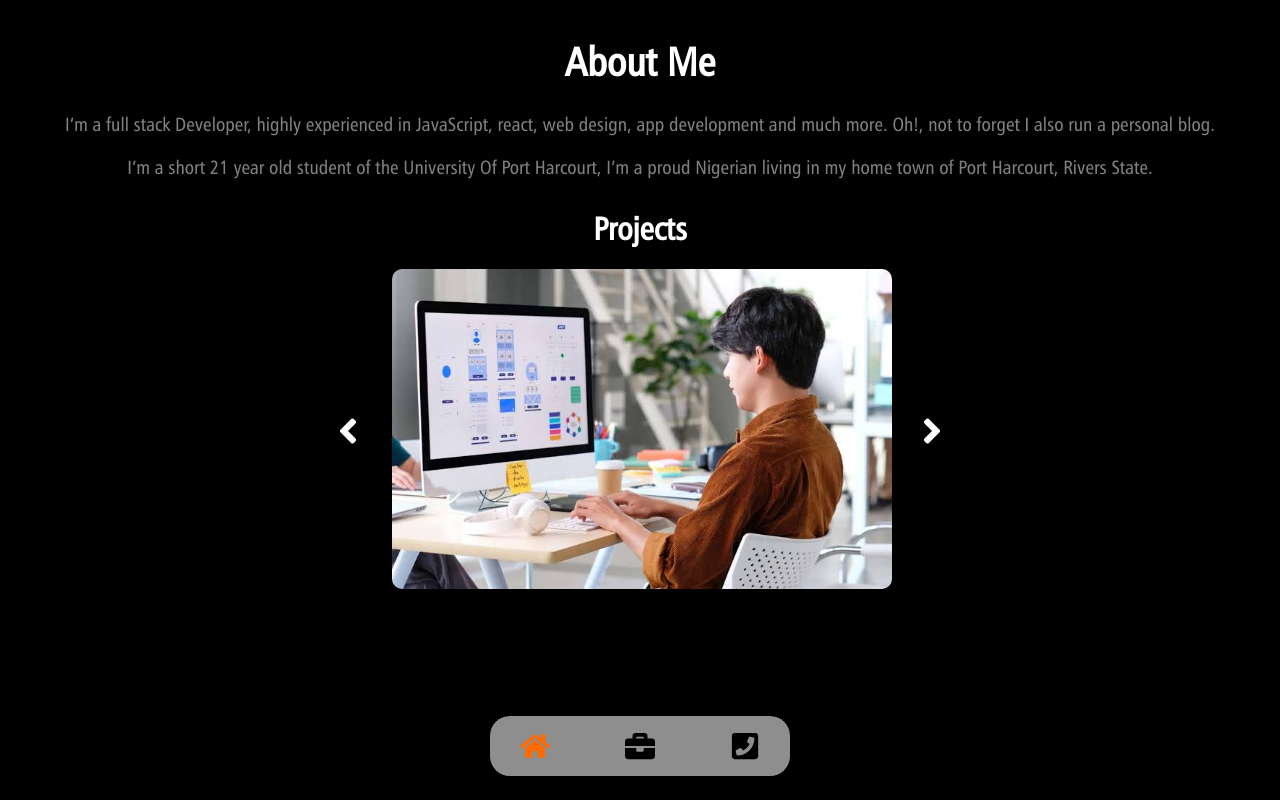
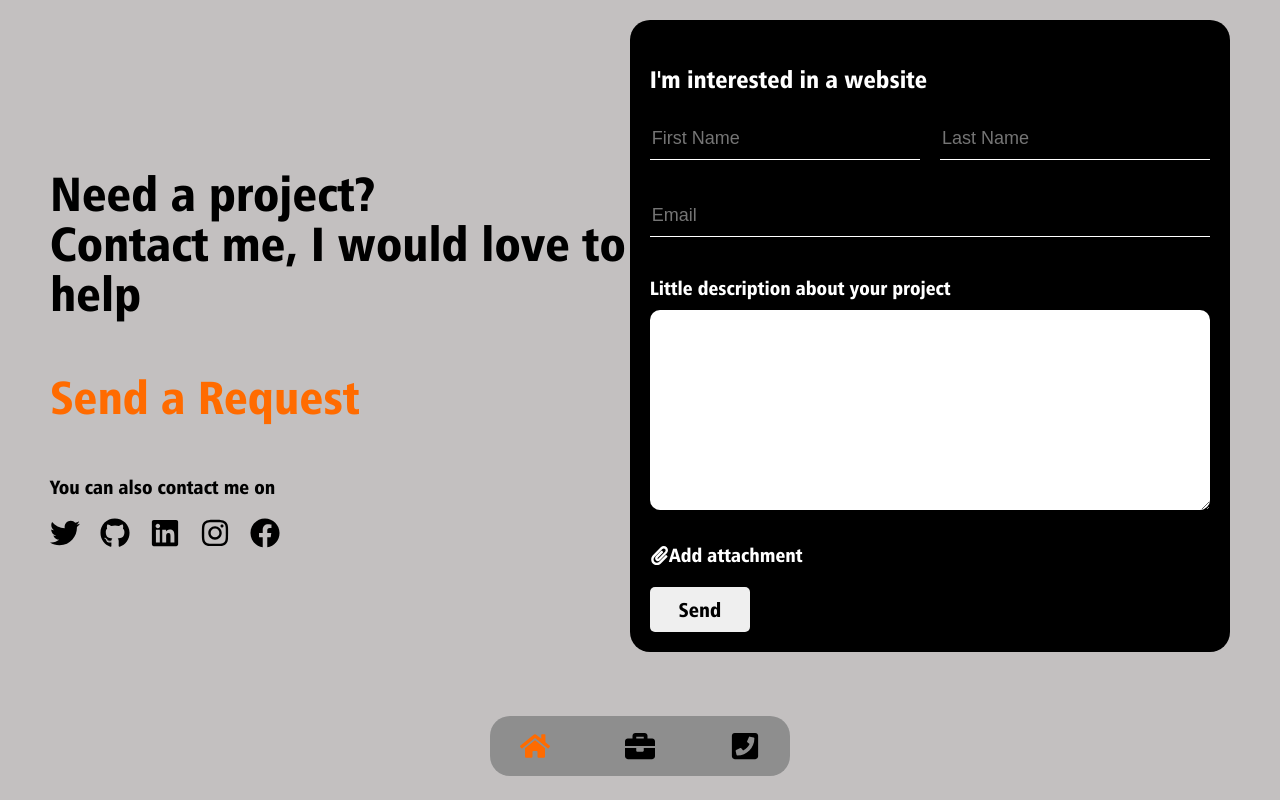
Before and after one commit to chosenvincent1/portfolio, a React (Create React App) app: page / in a window 1280 px wide. Built offline with nearby package versions, Linux system fonts and the light colour scheme.

Commit message:
Worked on the Contact Page

```diff
--- a/src/App.css
+++ b/src/App.css
@@ -411,7 +411,7 @@ body {
 /* CONTACT PAGE */
 
 .contact {
-  background-image: linear-gradient(#000e1a, #004377);
+  background-color: #C3C0C0;
   width: 100%;
   height: 100vh;
 }
@@ -420,34 +420,38 @@ body {
   font-family: "tt1161m_", sans-serif;
   display: flex;
   justify-content: space-between;
-  padding: 80px 50px 0px 50px;
-  color: white;
-  overflow-y: auto;
+  padding: 20px 50px 0px 50px;
+  /* color: white; */
   height: 100%;
 }
 .contact-text {
   width: 100%;
-  margin-right: 20px;
+  /* margin-right: 20px; */
+  margin-top: 100px;
 }
-.contact-text > .text-1, .contact-text > .text-2 {
-  margin-bottom: 50px;
-}
+
 .contact-text > .text-1 {
   font-size: 3rem;
+  margin-bottom: 50px;
+  color: black;
+  line-height: 50px;
 }
 .contact-text > .text-2 {
-  font-size: 2rem;
+  font-size: 2.9rem;
+  margin-bottom: 50px;
+  color: #FF6B00;
 }
 .contact-text > .text-3 {
   font-size: 1.2rem;
+  color: black;
 }
 
 .contact-text > .social-media {
   display: flex;
 }
 .contact-text > .social-media > a > .social-icon {
-  font-size: 40px;
-  color: white;
+  font-size: 30px;
+  color: black;
   margin-right: 20px;
   cursor: pointer;
  }
@@ -462,6 +466,7 @@ body {
   border-radius: 20px;
   width: 100%;
   padding: 20px;
+  color: white;
 }
 
 .contact-form > input, .contact-form > .first-last-name > input {
@@ -495,7 +500,7 @@ body {
 
 .contact-form > .email {
   width: 100%;
-  margin-bottom: 25px;
+  margin-bottom: 20px;
   font-size: 18px;
 }
 .contact-form > .email:focus{
@@ -524,7 +529,7 @@ body {
   align-items: center;
   cursor: pointer;
   font-size: 1.2rem;
-  margin-top: 20px;
+  margin-top: 10px;
 }
 
 .contact-form > .add-file > p {
@@ -538,9 +543,10 @@ body {
   padding: 10px;
   border: none;
   border-radius: 5px;
-  font-size: 18px;
+  font-size: 20px;
   font-family: "tt1161m_", sans-serif;
   cursor: pointer;
+  width: 100px;
 }
 
 @media only screen and (min-width: 1200px) {
--- a/src/App.js
+++ b/src/App.js
@@ -11,7 +11,7 @@ function App() {
 
   return (
     <div>
-      <Project />
+      <Contact />
       {/* <Routes>
         <Route path='/' element={ <Home /> } />
         <Route path='/project' element={ <Project /> } />
--- a/src/Pages/Contact.js
+++ b/src/Pages/Contact.js
@@ -25,8 +25,8 @@ const Contact = ()=> {
 
             <section className='first-contact-section'>
                 <div className='contact-text'>
-                    <p className='text-1'>Need a project? <br /> I would love to help</p>
-                    <p className='text-2'>Send a request</p>
+                    <p className='text-1'>Need a project? <br />Contact me, I would love to help</p>
+                    <p className='text-2'>Send a Request</p>
                     <p className='text-3'>You can also contact me on</p>
                     <div className='social-media'>
                         <a href='https://www.twitter.com/chosenvincent1'>
@@ -79,7 +79,7 @@ const Contact = ()=> {
                             id='attachment-input'
                         />
                     </label>
-                    <button className='send-btn'>Send Request</button>
+                    <button className='send-btn'>Send</button>
                 </form>
                 <div className='mobile-contact-text'>
                     <p className='text-3'>You can also contact me on</p>
--- a/src/Pages/Home.js
+++ b/src/Pages/Home.js
@@ -1,6 +1,7 @@
 
 import React from "react";
 import Navbar from "../Components/Navbar";
+import Project from "./Project";
 // import SecondNavbar from "../Components/SecondNavbar";
 
 const Home = ()=> {
--- a/src/Projects/Data.js
+++ b/src/Projects/Data.js
@@ -12,12 +12,12 @@ export default [
     //     description: 'FullStack Project',
     //     link: 'https://github.com/chosenvincent1'
     // },
-    // {
-    //     image: './project/project-5.jpeg',
-    //     name: 'Farm Website',
-    //     description: 'Frontend Project',
-    //     link: 'https://www.instagram.com/chosenvincent1'
-    // },
+    {
+        image: './project/project-5.jpeg',
+        name: 'Farm Website',
+        description: 'Frontend Project',
+        link: 'https://www.instagram.com/chosenvincent1'
+    },
     // {
     //     image: './project/project-6.jpg',
     //     name: 'Farm Website',
```
